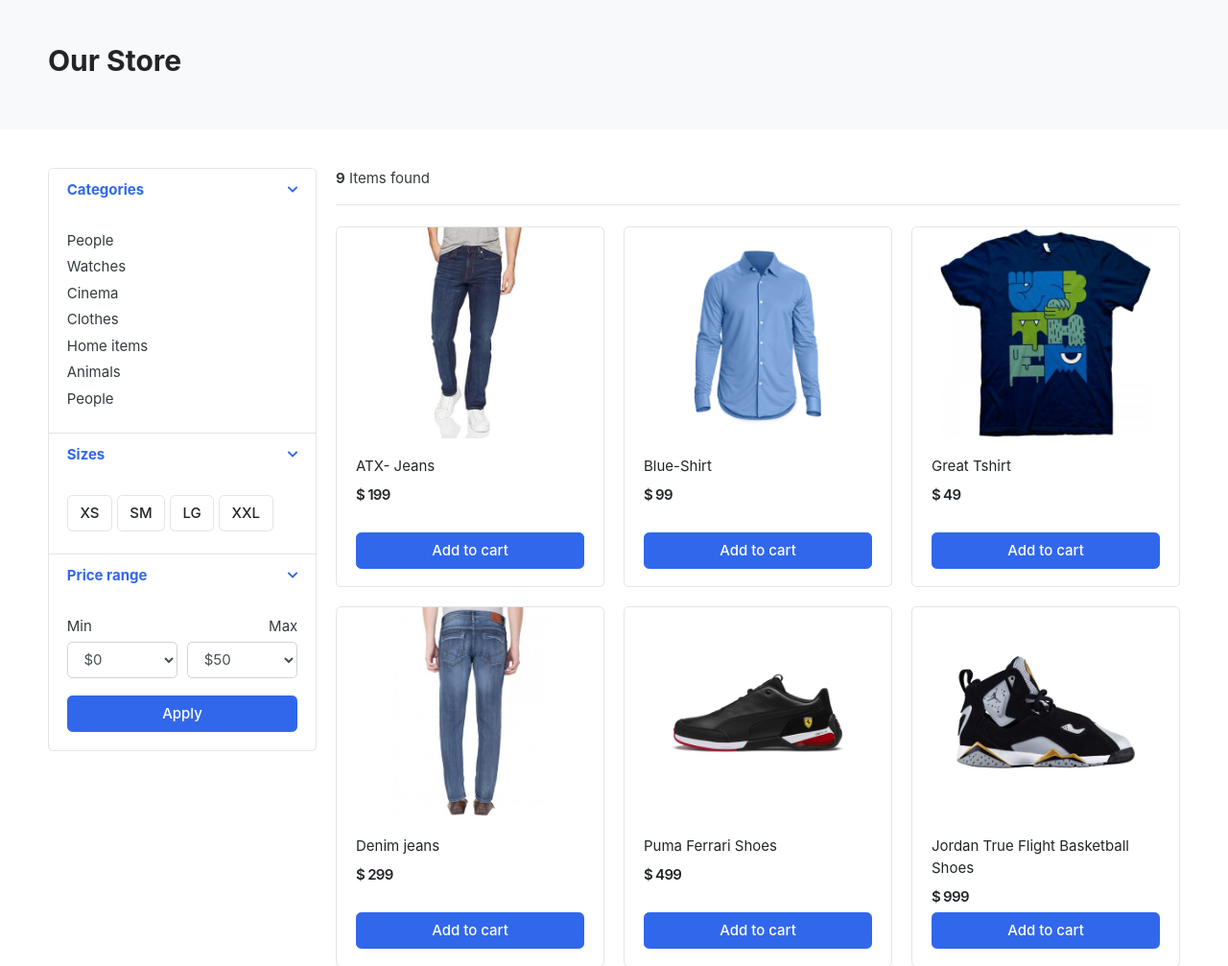
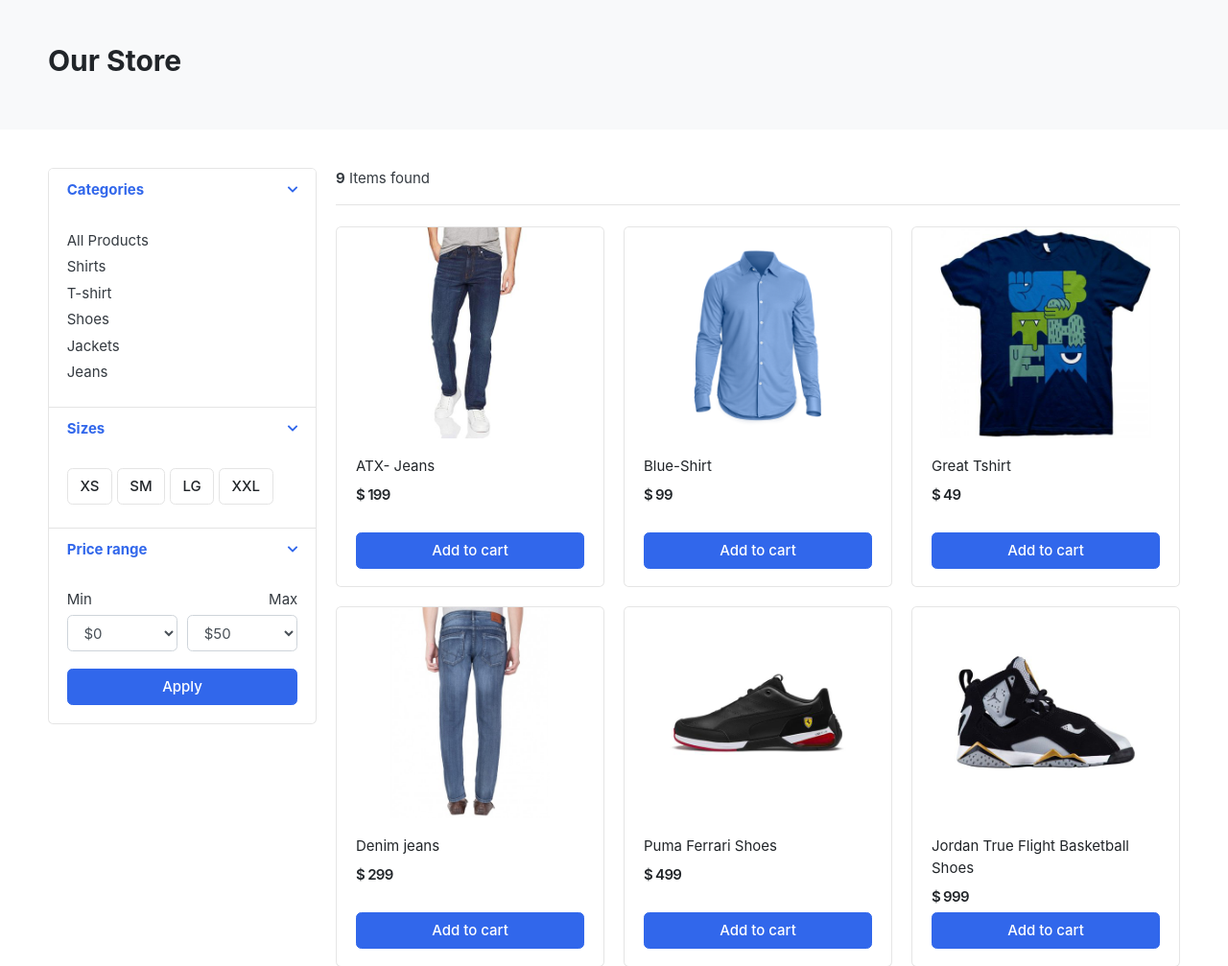
Before and after one commit to Riya20khandelwal/ClothStore, a Django app: page /store/ in a window 1280 px wide. Shown: the part 119-1126 px from the top of the page at 96% size. Run offline with Django 3.2, Linux system fonts and the light colour scheme; data comes from the database, SQL or seed files in the repository; some libraries are stand-ins or nearby versions; some web fonts are replaced.

Commit message:
categories products by filter

```diff
--- /dev/null
+++ b/category/context_processors.py
@@ -0,0 +1,5 @@
+from .models import Category
+
+def menu_links(request):
+    links = Category.objects.all()
+    return dict(links=links)
--- a/category/models.py
+++ b/category/models.py
@@ -1,4 +1,5 @@
 from django.db import models
+from django.urls import reverse
 
 # Create your models here.
 class Category(models.Model):
@@ -11,5 +12,8 @@
         verbose_name = 'category'
         verbose_name_plural = 'categories'
 
+    def get_url(self):
+        return reverse('products_by_category', args=[self.slug])
+
     def __str__(self):
         return self.category_name
--- a/clothingstore/settings.py
+++ b/clothingstore/settings.py
@@ -65,6 +65,9 @@
                 'django.template.context_processors.request',
                 'django.contrib.auth.context_processors.auth',
                 'django.contrib.messages.context_processors.messages',
+
+                # for every template we use this in templates list
+                'category.context_processors.menu_links',
             ],
         },
     },
--- a/store/urls.py
+++ b/store/urls.py
@@ -3,4 +3,6 @@
 
 urlpatterns = [
     path('',views.store, name="store"),
+    path('<slug:category_slug>/',views.store, name="products_by_category"),
+
 ]
--- a/store/views.py
+++ b/store/views.py
@@ -1,10 +1,20 @@
-from django.shortcuts import render
+from django.shortcuts import render, get_object_or_404
 from .models import Product
+from category.models import Category
 
 # Create your views here.
-def store(request):
-    products = Product.objects.all().filter(is_available=True)
-    product_count = products.count()
+def store(request, category_slug=None):
+    categories = None
+    products = None
+
+    if category_slug != None:
+        categories = get_object_or_404(Category, slug=category_slug)
+        products = Product.objects.filter(category=categories, is_available=True)
+        product_count = products.count()
+
+    else:
+        products = Product.objects.all().filter(is_available=True)
+        product_count = products.count()
 
     context = {
         'products' : products,
--- a/templates/includes/navbar.html
+++ b/templates/includes/navbar.html
@@ -39,12 +39,14 @@
                             <i class="fa fa-bars"></i> All category
                         </button>
                         <div class="dropdown-menu">
-                            <a class="dropdown-item" href="#">Machinery / Mechanical Parts / Tools </a>
-                            <a class="dropdown-item" href="#">Consumer Electronics / Home Appliances </a>
-                            <a class="dropdown-item" href="#">Auto / Transportation</a>
-                            <a class="dropdown-item" href="#">Apparel / Textiles / Timepieces </a>
-                            <a class="dropdown-item" href="#">Home & Garden / Construction / Lights </a>
-                            <a class="dropdown-item" href="#">Beauty & Personal Care / Health </a>
+                            <a class="dropdown-item" href="{% url 'store' %}">All Products </a>
+
+                            {% for category in links %}
+
+                            <a class="dropdown-item" href="{{ category.get_url }}">{{ category.category_name }} </a>
+
+                            {% endfor %}
+
                         </div>
                     </div> <!-- category-wrap.// -->
                 </div> <!-- col.// -->
--- a/templates/store/store.html
+++ b/templates/store/store.html
@@ -31,13 +31,13 @@
                 <div class="card-body">
 
                     <ul class="list-menu">
-                    <li><a href="#">People  </a></li>
-                    <li><a href="#">Watches </a></li>
-                    <li><a href="#">Cinema  </a></li>
-                    <li><a href="#">Clothes  </a></li>
-                    <li><a href="#">Home items </a></li>
-                    <li><a href="#">Animals</a></li>
-                    <li><a href="#">People </a></li>
+                        <li><a href="{% url 'store' %}">All Products </a></li>
+                    {% for category in links %}
+
+                    <li><a href="{{ category.get_url }}">{{ category.category_name }} </a></li>
+
+                    {% endfor %}
+
                     </ul>
 
                 </div> <!-- card-body.// -->
```
